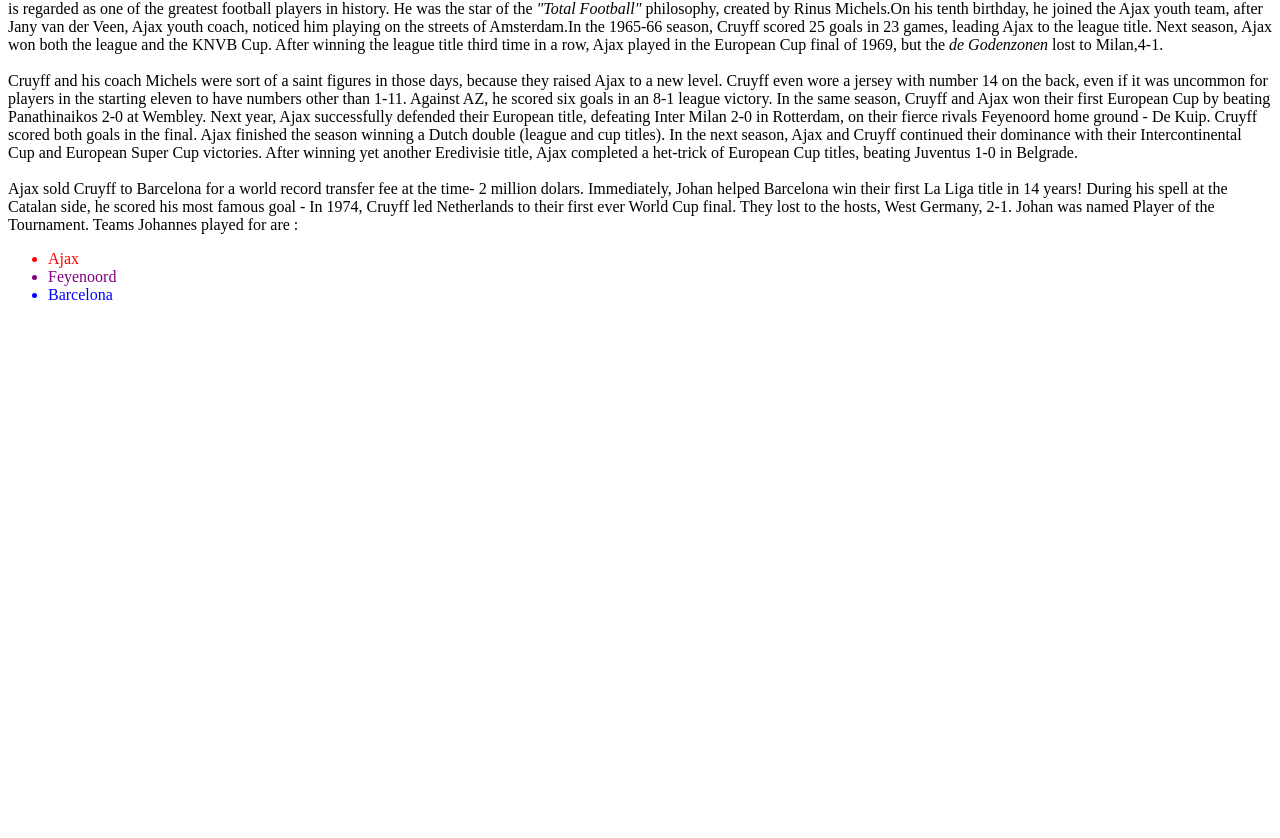
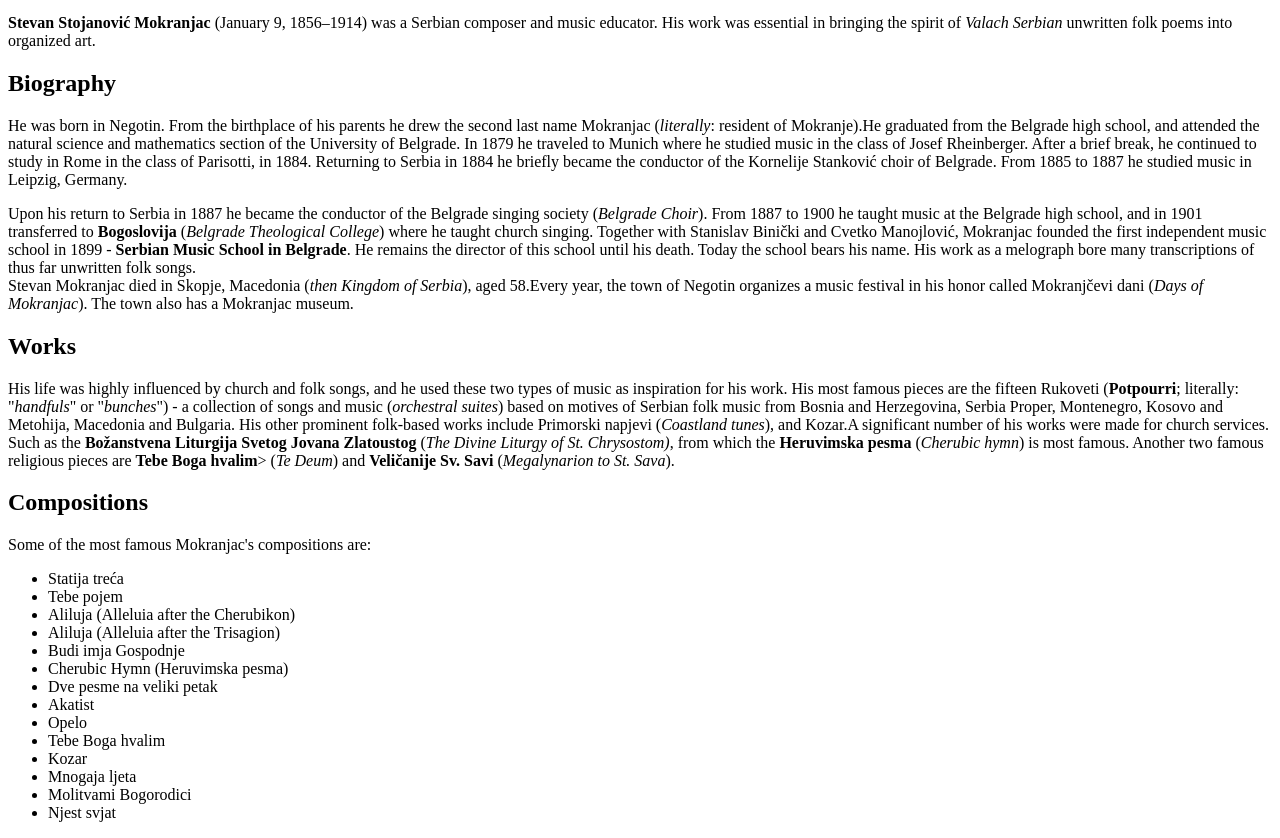
Before and after one commit to miroljub-novakovic/front-end-development, a plain HTML site: page index.html in a window 1280 px wide. Shown: the part 66-904 px from the top of the page. Before the commit the page ends 800 px from the top, so only its background shows below. Drawn offline with Linux system fonts and the light colour scheme.

Commit message:
Initial Commit

```diff
--- a/index.html
+++ b/index.html
@@ -1,14 +1,37 @@
-<h1>Hendrik Johannes Cruijff</h1>
-<p> is regarded as one of the greatest football players in history. He was the star of the <i>"Total Football" </i> philosophy, created by Rinus Michels.On his tenth birthday, he joined the Ajax youth team, after Jany van der Veen, Ajax youth coach, noticed him playing on the streets of Amsterdam.In the 1965-66 season, Cruyff scored 25 goals in 23 games, leading Ajax to the league title. Next season, Ajax won both the league and the KNVB Cup. After winning the league title third time in a row, Ajax played in the European Cup final of 1969, but the <i>de Godenzonen</i> lost to Milan,4-1. <br> <br>
-    Cruyff and his coach Michels were sort of a saint figures in those days, because they raised Ajax to a new level. Cruyff even wore a jersey with number 14 on the back, even if it was uncommon for players in the starting eleven to have numbers other than 1-11. Against AZ, he scored six goals in an 8-1 league victory. In the same season, Cruyff and Ajax won their first European Cup by beating Panathinaikos 2-0 at Wembley. Next year, Ajax successfully defended their European title, defeating Inter Milan 2-0 in Rotterdam, on their fierce rivals Feyenoord home ground - De Kuip. Cruyff scored both goals in the final. Ajax finished the season  winning a Dutch double (league and cup titles). In the next season, Ajax and Cruyff continued their dominance with their Intercontinental Cup and European Super Cup victories. After winning yet another Eredivisie title, Ajax completed a het-trick of European Cup titles, beating Juventus 1-0 in Belgrade. <br> <br>
-  Ajax sold Cruyff to Barcelona for a world record transfer fee at the time- 2 million dolars. Immediately, Johan helped Barcelona win their first La Liga title in 14 years! During his spell at the Catalan side, he scored his most famous goal -
-In 1974, Cruyff led Netherlands to their first ever World Cup final. They lost to the hosts, West Germany, 2-1. Johan was named Player of the Tournament. Teams Johannes played for are : </p>
-<ul>
-
-<li style="color: red;">Ajax</li>
-
-<li style="color: purple;">Feyenoord</li>
-
-<li style="color: blue;">Barcelona</li>
-
-</ul>
+<!DOCTYPE html>
+    <html lang="sr">
+<head>
+    <meta charset="UTF-8">
+<title>Stevan Stojanović Mokranjac</title>
+</head>
+<body>
+<h1 >Stevan Stojanović Mokranjac</h1>
+<p><b>Stevan Stojanović Mokranjac</b> (January 9, 1856–1914) was a Serbian composer and music educator. His work was essential in bringing the spirit of <em>Valach Serbian</em> unwritten folk poems into organized art. </p>
+<h2 >Biography </h2>
+<p>He was born in Negotin. From the birthplace of his parents he drew the second last name Mokranjac (<i>literally</i>: resident of Mokranje).He graduated from the Belgrade high school, and attended the natural science and mathematics section of the University of Belgrade. In 1879 he traveled to Munich where he studied music in the class of Josef Rheinberger. After a brief break, he continued to study in Rome in the class of Parisotti, in 1884. Returning to Serbia in 1884 he briefly became the conductor of the Kornelije Stanković choir of Belgrade.
+From 1885 to 1887 he studied music in Leipzig, Germany.</p>
+<p>Upon his return to Serbia in 1887 he became the conductor of the Belgrade singing society (<i>Belgrade Choir</i>). From 1887 to 1900 he taught music at the Belgrade high school, and in 1901 transferred to <strong>Bogoslovija</strong> (<i>Belgrade Theological College</i>) where he taught church singing. Together with Stanislav Binički and Cvetko Manojlović, Mokranjac founded the first independent music school in 1899 - <b>Serbian Music School in Belgrade</b>. He remains the director of this school until his death. Today the school bears his name. His work as a melograph bore many transcriptions of thus far unwritten folk songs.
+  <br>  Stevan Mokranjac died in Skopje, Macedonia (<i>then Kingdom of Serbia</i>), aged 58.Every year, the town of Negotin organizes a music festival in his honor called Mokranjčevi dani (<i>Days of Mokranjac</i>). The town also has a Mokranjac museum.</p>
+<h2>Works</h2>
+<p>His life was highly influenced by church and folk songs, and he used these two types of music as inspiration for his work. His most famous pieces are the fifteen Rukoveti (<b>Potpourri</b>; literally: "<i>handfuls</i>" or "<i>bunches</i>") - a collection of songs and music (<i>orchestral suites</i>) based on motives of Serbian folk music from Bosnia and Herzegovina, Serbia Proper, Montenegro, Kosovo and Metohija, Macedonia and Bulgaria. His other prominent folk-based works include Primorski napjevi (<i>Coastland tunes</i>), and Kozar.A significant number of his works were made for church services. Such as the <b>Božanstvena Liturgija Svetog Jovana Zlatoustog</b> (<i>The Divine Liturgy of St. Chrysostom)</i>, from which the <b>Heruvimska pesma</b> (<i>Cherubic hymn</i>) is most famous. Another two famous religious pieces are <b>Tebe Boga hvalim</b>> (<i>Te Deum</i>) and <b>Veličanije Sv. Savi</b> (<i>Megalynarion to St. Sava</i>).</p>
+<h2>Compositions</h2>
+<p>Some of the most famous Mokranjac's compositions are:
+    <ul>
+        <li>Statija treća</li>
+        <li>Tebe pojem</li>
+        <li>Aliluja (Alleluia after the Cherubikon)</li>
+        <li>Aliluja (Alleluia after the Trisagion)</li>
+        <li>Budi imja Gospodnje</li>
+        <li>Cherubic Hymn (Heruvimska pesma)</li>
+        <li>Dve pesme na veliki petak</li>
+        <li>Akatist</li>
+        <li>Opelo</li>
+        <li>Tebe Boga hvalim</li>
+        <li>Kozar</li>
+        <li>Mnogaja ljeta</li>
+        <li> Molitvami Bogorodici </li>
+        <li>Njest svjat</li>
+    </ul>
+</p>
+</body>
+</html>
```
